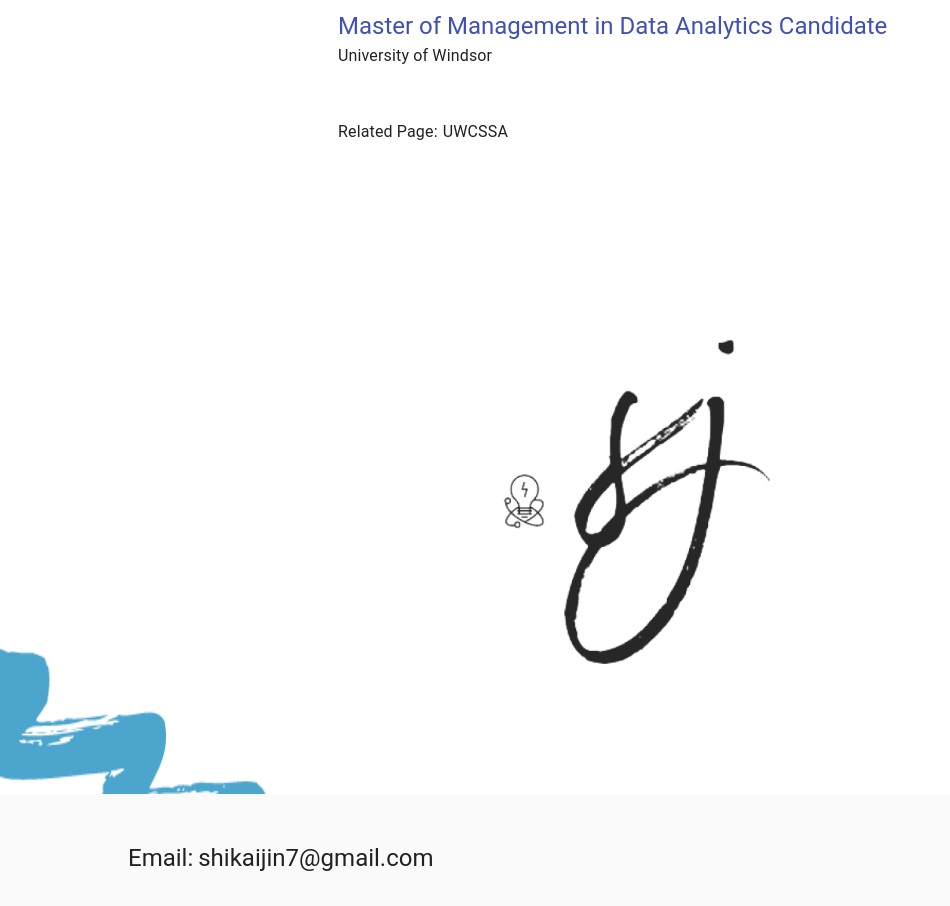
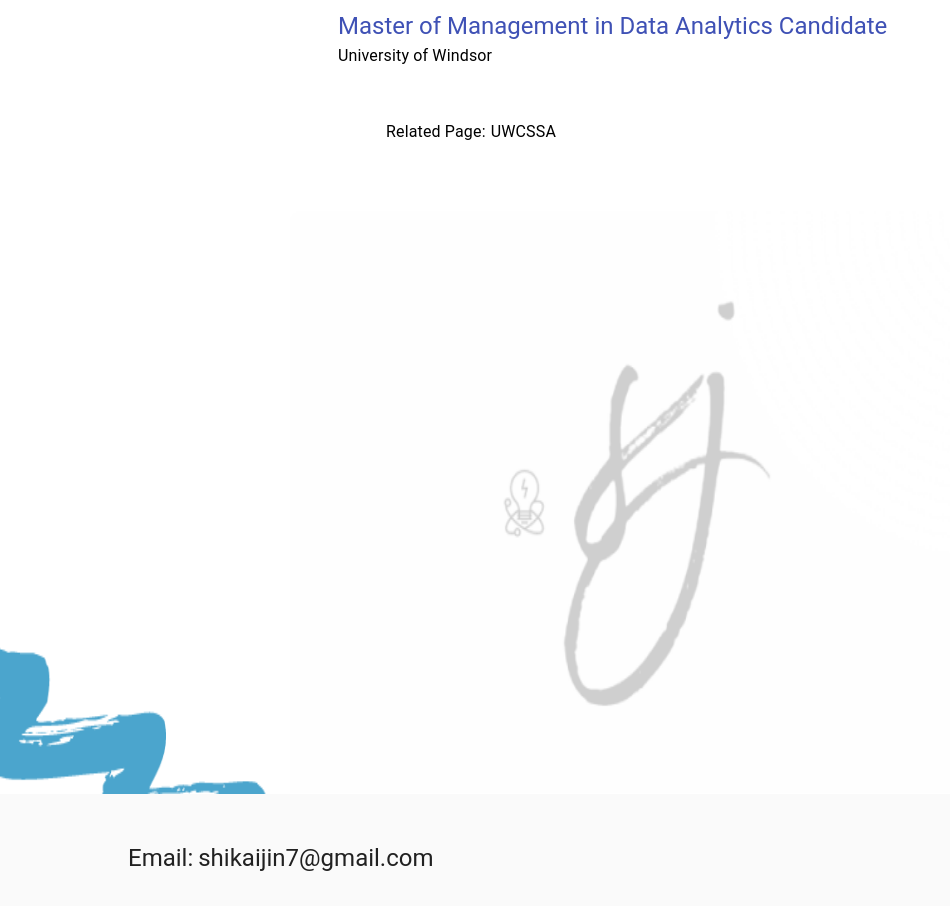
Before and after one commit to shikaijin/shikaijin_com, a React (Create React App) app in the folder frontend/: page / in a window 1280 px wide. Shown: the part 307-1213 px from the top of the page, without its empty margins (0-950 px from the left). Built offline with nearby package versions, Linux system fonts and the light colour scheme.

Commit message:
feat: add Router & Button Link
Add react dom router and fix the warning of the main page

```diff
--- a/frontend/package.json
+++ b/frontend/package.json
@@ -11,6 +11,7 @@
     "react": "^17.0.2",
     "react-dom": "^17.0.2",
     "react-router": "^5.2.1",
+    "react-router-dom": "^5.3.0",
     "react-scripts": "4.0.3",
     "web-vitals": "^1.1.2"
   },
--- a/frontend/src/App.js
+++ b/frontend/src/App.js
@@ -1,119 +1,24 @@
 import "./App.css";
-import { Typography } from "@material-ui/core";
 import React from "react";
-import { makeStyles } from "@material-ui/styles";
-import { Box } from "@material-ui/core";
-import CssBaseline from "@material-ui/core/CssBaseline";
-import logo from "../src/static/images/Rectangle.png";
-import layer from "../src/static/images/Website.png";
-import Link from "@material-ui/core/Link";
-
-const useStyles = makeStyles((theme) => ({
-  root: {
-    display: "flex",
-    flexWrap: "wrap",
-    justifyContent: "center",
-    marginBottom: "2rem",
-    backgroundImage: `url(${layer})`,
-    backgroundSize: "100% 100%",
-    backgroundPosition: "center",
-  },
-  intro: {
-    width: 700,
-    minWidth: "40%",
-    maxWidth: "100%",
-    textAlign: "left",
-  },
-  title: {
-    fontWeight: 500,
-    marginTop: "10rem",
-    marginBottom: "2rem",
-    marginLeft: "3rem",
-    color: "balck",
-  },
-  shortcuts: {
-    marginBlock: "3rem",
-    marginLeft: "3rem",
-  },
-  link: {
-    marginLeft: "5px",
-  },
-  image: {
-    width: 700,
-    minWidth: "40%",
-    maxWidth: "100%",
-    height: "75vh",
-    backgroundImage: `url(${logo})`,
-    backgroundSize: "100% 100%",
-    backgroundPosition: "center",
-  },
-  contact: {
-    display: "flex",
-    flexWrap: "wrap",
-    justifyContent: "flex-start",
-  },
-  email: {
-    fontWeight: 600,
-    marginTop: "1rem",
-    marginBottom: "2rem",
-    marginLeft: "10%",
-    color: "balck",
-  },
-}));
-
+import { BrowserRouter as Router, Switch, Route } from "react-router-dom";
+import Home from "./container/Home";
+import CV from "./container/CV";
+import Header from "./container/Header";
+import Projects from "./container/Projects";
 function App() {
-  const classes = useStyles();
   return (
-    <React.Fragment>
-      <CssBaseline />
-      <div>
-        <Box className={classes.root} width="100%">
-          {/* Intro unit */}
-          <Box className={classes.intro}>
-            <Typography variant="h5" className={classes.title}>
-              Hello,
-              <Typography variant="h3">I'm Shikai Jin</Typography>
-              <Typography variant="h5" color="primary">
-                Master of Management in Data Analytics Candidate
-              </Typography>
-              <Typography variant="subtitle1">University of Windsor</Typography>
-            </Typography>
-            {/* End intro unit */}
-            {/* Shortcuts unit */}
-            <Typography variant="subtitle1" className={classes.shortcuts}>
-              Related Page:
-              <Link
-                href="https://uwcssa.ca/"
-                color="inherit"
-                className={classes.link}
-              >
-                UWCSSA
-              </Link>
-            </Typography>
-            {/* End shortcuts unit */}
-          </Box>
-          {/* Logo unit */}
-          <Box className={classes.image} />
-        </Box>
-        {/* End logo unit */}
-        {/* Contact unit */}
-        <Box className={classes.contact} width="100%">
-          <Box className={classes.email}>
-            <Typography variant="h5">
-              Email:
-              <Link
-                href="mailto:shikaijin7@gmail.com"
-                color="inherit"
-                className={classes.link}
-              >
-                shikaijin7@gmail.com
-              </Link>
-            </Typography>
-          </Box>
-        </Box>
-        {/* End contact unit */}
+    <div>
+      <div className="App">
+        <Router>
+          <Header />
+          <Switch>
+            <Route path="/" exact component={Home} />
+            <Route path="/cv" exact component={CV} />
+            <Route path="/projects" exact component={Projects} />
+          </Switch>
+        </Router>
       </div>
-    </React.Fragment>
+    </div>
   );
 }
 
--- /dev/null
+++ b/frontend/src/container/CV.js
@@ -0,0 +1,30 @@
+import React from "react";
+import { makeStyles } from "@material-ui/styles";
+import { Typography } from "@material-ui/core";
+const useStyles = makeStyles((theme) => ({
+  root: {
+    display: "flex",
+    flexWrap: "wrap",
+    justifyContent: "center",
+    marginBottom: "2rem",
+
+    backgroundSize: "100% 100%",
+    backgroundPosition: "center",
+  },
+  title: {
+    marginTop: "3rem",
+  },
+}));
+
+function CV() {
+  const classes = useStyles();
+  return (
+    <div className={classes.root}>
+      <Typography variant="h1" className={classes.title}>
+        CV
+      </Typography>
+    </div>
+  );
+}
+
+export default CV;
--- a/frontend/src/container/Header.js
+++ b/frontend/src/container/Header.js
@@ -8,6 +8,7 @@ import IconButton from "@material-ui/core/IconButton";
 import MenuIcon from "@material-ui/icons/Menu";
 import GitHubIcon from "@material-ui/icons/GitHub";
 import Box from "@material-ui/core/Box";
+import { Link } from "react-router-dom";
 
 const useStyles = makeStyles((theme) => ({
   root: {
@@ -49,13 +50,19 @@ export default function ButtonAppBar() {
             sx={{ maxWidth: 400 }}
           >
             <Box p={2}>
-              <Button color="inherit">Home</Button>
+              <Button color="inherit" component={Link} to="/">
+                Home
+              </Button>
             </Box>
             <Box p={2}>
-              <Button color="inherit">CV</Button>
+              <Button color="inherit" component={Link} to="/cv">
+                CV
+              </Button>
             </Box>
             <Box p={2}>
-              <Button color="inherit">Projects</Button>
+              <Button color="inherit" component={Link} to="/projects">
+                Projects
+              </Button>
             </Box>
             <Box p={1}>
               <IconButton
--- /dev/null
+++ b/frontend/src/container/Home.js
@@ -0,0 +1,125 @@
+import { Typography } from "@material-ui/core";
+import React from "react";
+import { makeStyles } from "@material-ui/styles";
+import { Box } from "@material-ui/core";
+import CssBaseline from "@material-ui/core/CssBaseline";
+import layer from "../static/images/Website.png";
+import Link from "@material-ui/core/Link";
+import logo from "../static/images/logo.png";
+
+const useStyles = makeStyles((theme) => ({
+  root: {
+    display: "flex",
+    flexWrap: "wrap",
+    justifyContent: "center",
+    marginBottom: "2rem",
+    backgroundImage: `url(${layer})`,
+    backgroundSize: "100% 100%",
+    backgroundPosition: "center",
+  },
+  intro: {
+    width: 700,
+    minWidth: "40%",
+    maxWidth: "100%",
+    textAlign: "left",
+  },
+  title: {
+    fontWeight: 500,
+    marginTop: "10rem",
+    marginBottom: "2rem",
+    marginLeft: "3rem",
+    color: "black",
+  },
+  mySelf: {
+    marginTop: "10rem",
+    marginBottom: "2rem",
+    marginLeft: "3rem",
+    color: "black",
+  },
+  shortcuts: {
+    marginBlock: "3rem",
+    marginLeft: "3rem",
+  },
+  link: {
+    marginLeft: "5px",
+  },
+  image: {
+    width: 700,
+    minWidth: "40%",
+    maxWidth: "100%",
+    height: "75vh",
+    backgroundImage: `url(${logo})`,
+    backgroundSize: "100% 100%",
+    backgroundPosition: "center",
+  },
+  contact: {
+    display: "flex",
+    flexWrap: "wrap",
+    justifyContent: "flex-start",
+  },
+  email: {
+    fontWeight: 600,
+    marginTop: "1rem",
+    marginBottom: "2rem",
+    marginLeft: "10%",
+    color: "balck",
+  },
+}));
+
+function Home() {
+  const classes = useStyles();
+  return (
+    <React.Fragment>
+      <CssBaseline />
+      <div>
+        <Box className={classes.root} width="100%">
+          {/* Intro unit */}
+          <Box className={classes.intro}>
+            <Box className={classes.mySelf}>
+              <Typography variant="h5">Hello,</Typography>
+              <Typography variant="h3">I'm Shikai Jin</Typography>
+              <Typography variant="h5" color="primary">
+                Master of Management in Data Analytics Candidate
+              </Typography>
+              <Typography variant="subtitle1">University of Windsor</Typography>
+              {/* End intro unit */}
+              {/* Shortcuts unit */}
+              <Typography variant="subtitle1" className={classes.shortcuts}>
+                Related Page:
+                <Link
+                  href="https://uwcssa.ca/"
+                  color="inherit"
+                  className={classes.link}
+                >
+                  UWCSSA
+                </Link>
+              </Typography>
+            </Box>
+
+            {/* End shortcuts unit */}
+          </Box>
+          {/* Logo unit */}
+          <Box className={classes.image} />
+        </Box>
+        {/* End logo unit */}
+        {/* Contact unit */}
+        <Box className={classes.contact} width="100%">
+          <Box className={classes.email}>
+            <Typography variant="h5">
+              Email:
+              <Link
+                href="mailto:shikaijin7@gmail.com"
+                color="inherit"
+                className={classes.link}
+              >
+                shikaijin7@gmail.com
+              </Link>
+            </Typography>
+          </Box>
+        </Box>
+      </div>
+    </React.Fragment>
+  );
+}
+
+export default Home;
--- /dev/null
+++ b/frontend/src/container/Projects.js
@@ -0,0 +1,30 @@
+import React from "react";
+import { makeStyles } from "@material-ui/styles";
+import { Typography } from "@material-ui/core";
+const useStyles = makeStyles((theme) => ({
+  root: {
+    display: "flex",
+    flexWrap: "wrap",
+    justifyContent: "center",
+    marginBottom: "2rem",
+
+    backgroundSize: "100% 100%",
+    backgroundPosition: "center",
+  },
+  title: {
+    marginTop: "3rem",
+  },
+}));
+
+function Projects() {
+  const classes = useStyles();
+  return (
+    <div className={classes.root}>
+      <Typography variant="h1" className={classes.title}>
+        Projects
+      </Typography>
+    </div>
+  );
+}
+
+export default Projects;
--- a/frontend/src/index.js
+++ b/frontend/src/index.js
@@ -2,11 +2,9 @@ import React from "react";
 import ReactDOM from "react-dom";
 import "./index.css";
 import App from "./App";
-import Header from "./container/Header";
 
 ReactDOM.render(
   <div>
-    <Header />
     <App />
   </div>,
   document.getElementById("root")
```
Also changed, not shown: 1 other file (tests, documents, lock files or other folders).
